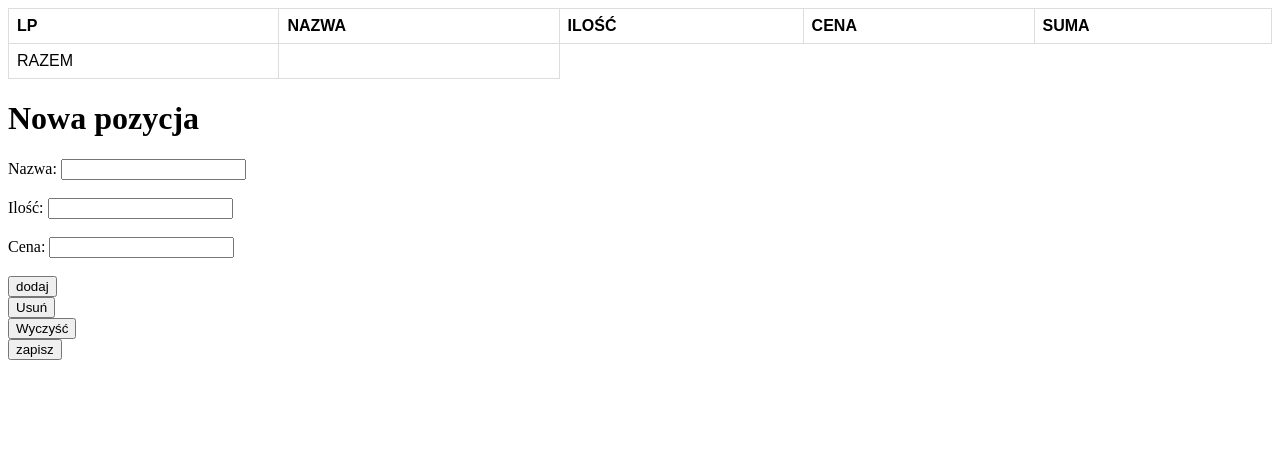
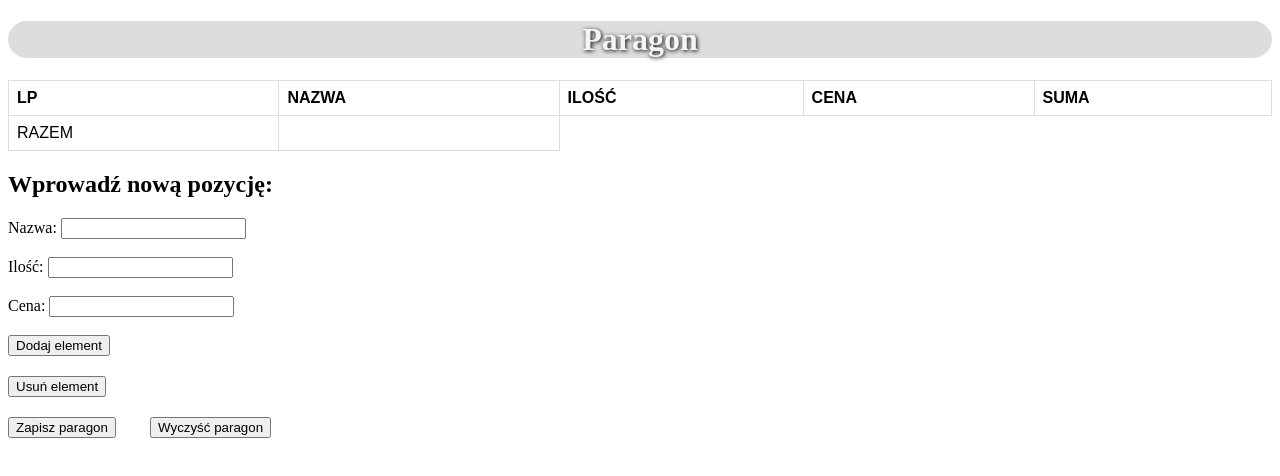
Before and after one commit to effkey/js_miniprojekt, a plain HTML site: page miniprojektjs/index.html in a window 1280 px wide. Drawn offline with Linux system fonts and the light colour scheme.

Commit message:
Poprawa GUI

```diff
--- a/miniprojektjs/index.html
+++ b/miniprojektjs/index.html
@@ -8,6 +8,7 @@
     <title>Paragon</title>
   </head>
   <body>
+    <h1 id="Title">Paragon</h1>
     <table id="tab">
       <thead>
         <tr>
@@ -26,7 +27,7 @@
         </tr>
       </tfoot>
     </table>
-    <h1>Nowa pozycja</h1>
+    <h2>Wprowadź nową pozycję:</h2>
     <form name="myform">
       <label for="lname">Nazwa: </label>
       <input type="text" id="lname" class="inputParagon"/><br /><br />
@@ -34,16 +35,16 @@
       <input type="text" id="quantity" class="inputParagon"/><br /><br />
       <label for="price">Cena: </label>
       <input type="text" id="price" class="inputParagon"/><br /><br />
-      <input type="submit" value="dodaj" />
+      <input type="submit" value="Dodaj element" id="submitButton"/>
     </form>
     <div id="usun">
-      <button>Usuń</button>
+      <button id="buttonDelete">Usuń element</button>
+    </div>
+    <div id="zapisz">
+      <button id="buttonSave">Zapisz paragon</button>
     </div>
     <div id="wyczysc">
-      <button>Wyczyść</button>
-    </div>
-    <div id="zapisz">
-      <button>zapisz</button>
+      <button id="buttonClear">Wyczyść paragon</button>
     </div>
     <script src="projekt.js"></script>
   </body>
--- a/miniprojektjs/style.css
+++ b/miniprojektjs/style.css
@@ -14,3 +14,30 @@ th {
 tr:nth-child(even) {
     background-color: #dddddd;
 }
+
+#Title {
+    color: whitesmoke;
+    background-color:#dddddd;
+    text-align: center;
+    width: auto;
+    text-shadow: 1px 1px 4px black;
+    border-radius: 25px;
+}
+
+#submitButton {
+    margin-bottom: 20px;
+}
+
+#buttonDelete {
+    position: relative;
+    margin-bottom: 20px;
+}
+
+#buttonClear {
+    position: absolute;
+    left: 150px;
+}
+
+#buttonSave {
+    position: absolute;
+}
```
